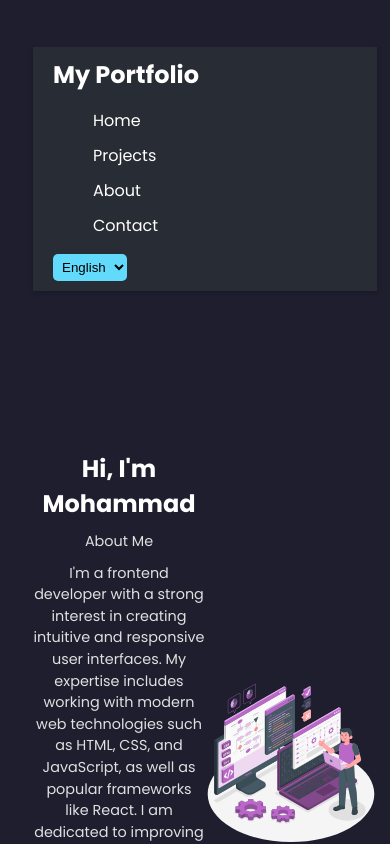
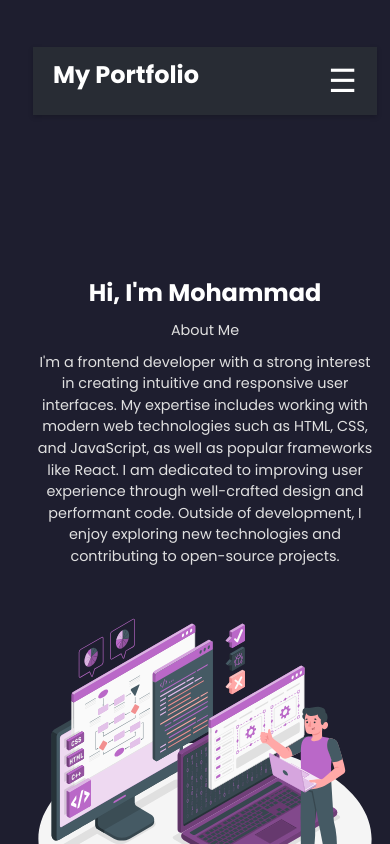
Before and after one commit to m-mohammad-d/portfolio, a React (Vite) app: page / in a window 390 px wide. Shown: the top 844 px of the page. Built offline with nearby package versions, Linux system fonts and the light colour scheme.

Commit message:
feat : add sidebar

```diff
--- a/src/Components/Header/Header.css
+++ b/src/Components/Header/Header.css
@@ -2,6 +2,7 @@
   height: 100vh;
   padding: 20px;
   gap: 8rem;
+  margin-bottom: 10rem;
 }
 
 .contentWrapper {
@@ -15,6 +16,9 @@
   flex: 1;
   max-width: 50%;
   padding-right: 20px;
+  display: flex; /* Enable flexbox */
+  flex-direction: column; /* Stack children vertically */
+  align-items: flex-start; /* Align to the start */
 }
 
 .imageContainer {
@@ -46,55 +50,7 @@
   margin-bottom: 0;
 }
 
-@media (max-width: 1200px) {
-  .header {
-    gap: 4rem;
-  }
-}
-
-@media (max-width: 992px) {
-  .header {
-    flex-direction: column;
-    gap: 2rem;
-  }
-
-  .infoContainer,
-  .imageContainer {
-    max-width: 100%;
-    padding-right: 0;
-    text-align: center;
-  }
-
-  .infoContainer {
-    margin-bottom: 2rem;
-  }
-}
-
-@media (max-width: 768px) {
-  .infoContainer h1 {
-    font-size: 2rem;
-  }
-
-  .infoContainer p {
-    font-size: 1rem;
-  }
-}
-
-@media (max-width: 576px) {
-  .header {
-    padding: 15px;
-    margin-top: 2rem;
-  }
-
-  .infoContainer h1 {
-    font-size: 1.5rem;
-  }
-
-  .infoContainer p {
-    font-size: 0.9rem;
-  }
-}
-
+/* Navbar styles */
 .navbar {
   display: flex;
   justify-content: space-between;
@@ -146,9 +102,115 @@
   outline: none;
 }
 
+.hamburger {
+  display: none; /* Hidden by default */
+  font-size: 2rem;
+  cursor: pointer;
+  color: white;
+}
+
+/* Sidebar styles */
+.sidebar {
+  position: fixed;
+  top: 0;
+  left: -250px; /* Hidden by default */
+  height: 100vh;
+  width: 250px;
+  background-color: #282c34;
+  transition: left 0.3s ease;
+  z-index: 1000; /* Ensure it appears above other content */
+}
+
+.sidebar.open {
+  left: 0; /* Show when open */
+}
+
+.sidebar__links {
+  list-style: none;
+  padding: 20px;
+}
+
+.sidebar__item {
+  margin: 10px 0;
+}
+
+.sidebar__link {
+  color: white;
+  text-decoration: none;
+}
+
+.sidebar__link:hover {
+  color: #61dafb;
+}
+
+.close-btn {
+  background: none;
+  border: none;
+  color: white;
+  font-size: 2rem;
+  cursor: pointer;
+}
+
+/* Media Queries */
+@media (max-width: 1200px) {
+  .header {
+    gap: 4rem;
+  }
+}
+
+@media (max-width: 992px) {
+  .header {
+    gap: 2rem;
+  }
+
+  .infoContainer,
+  .imageContainer {
+    max-width: 100%;
+    padding-right: 0;
+    text-align: center;
+  }
+
+  .infoContainer {
+    margin-bottom: 2rem;
+    align-items: center; /* Center-align on smaller screens */
+  }
+}
+
 @media (max-width: 768px) {
+  .navbar__links {
+    display: none; /* Hide navbar links on mobile */
+  }
+
+  .hamburger {
+    display: block; /* Show hamburger menu on mobile */
+  }
+  .contentWrapper {
+    flex-direction: column;
+  }
+  .infoContainer h1 {
+    font-size: 2rem; /* Adjust heading size */
+  }
+
+  .infoContainer p {
+    font-size: 1rem; /* Adjust paragraph size */
+  }
+}
+
+@media (max-width: 576px) {
+  .header {
+    padding: 15px;
+    margin-top: 2rem;
+  }
+
+  .infoContainer h1 {
+    font-size: 1.5rem; /* Adjust heading size */
+  }
+
+  .infoContainer p {
+    font-size: 0.9rem; /* Adjust paragraph size */
+  }
+
   .navbar {
-    flex-direction: column;
     align-items: flex-start;
   }
 
--- a/src/Components/Header/Header.tsx
+++ b/src/Components/Header/Header.tsx
@@ -5,6 +5,7 @@ import { useState } from "react";
 function Header() {
   const { t, i18n } = useTranslation();
   const [selectedLanguage, setSelectedLanguage] = useState("en");
+  const [isSidebarOpen, setIsSidebarOpen] = useState(false);
 
   const handleLanguageChange = (event) => {
     const newLanguage = event.target.value;
@@ -12,11 +13,18 @@ function Header() {
     i18n.changeLanguage(newLanguage);
   };
 
+  const toggleSidebar = () => {
+    setIsSidebarOpen(!isSidebarOpen);
+  };
+
   return (
     <header className="header">
       <nav className="navbar">
         <div className="navbar__logo">My Portfolio</div>
-        <ul className="navbar__links">
+        <div className="hamburger" onClick={toggleSidebar}>
+          &#9776; {/* Hamburger icon */}
+        </div>
+        <ul className={`navbar__links ${isSidebarOpen ? "active" : ""}`}>
           <li className="navbar__item">
             <a href="#home" className="navbar__link">
               {t("navbar.home")}
@@ -38,6 +46,11 @@ function Header() {
             </a>
           </li>
         </ul>
+      </nav>
+      <div className={`sidebar ${isSidebarOpen ? "open" : ""}`}>
+        <button className="close-btn" onClick={toggleSidebar}>
+          &times; {/* Close icon */}
+        </button>
         <div className="language-selector">
           <select
             value={selectedLanguage}
@@ -48,7 +61,29 @@ function Header() {
             <option value="fa">فارسی</option>
           </select>
         </div>
-      </nav>
+        <ul className="sidebar__links">
+          <li className="sidebar__item">
+            <a href="#home" className="sidebar__link">
+              {t("navbar.home")}
+            </a>
+          </li>
+          <li className="sidebar__item">
+            <a href="#projects" className="sidebar__link">
+              {t("navbar.projects")}
+            </a>
+          </li>
+          <li className="sidebar__item">
+            <a href="#about" className="sidebar__link">
+              {t("navbar.about")}
+            </a>
+          </li>
+          <li className="sidebar__item">
+            <a href="#contact" className="sidebar__link">
+              {t("navbar.contact")}
+            </a>
+          </li>
+        </ul>
+      </div>
       <div className="contentWrapper">
         <div className="infoContainer">
           <h1>{t("header.greeting")}</h1>
```
